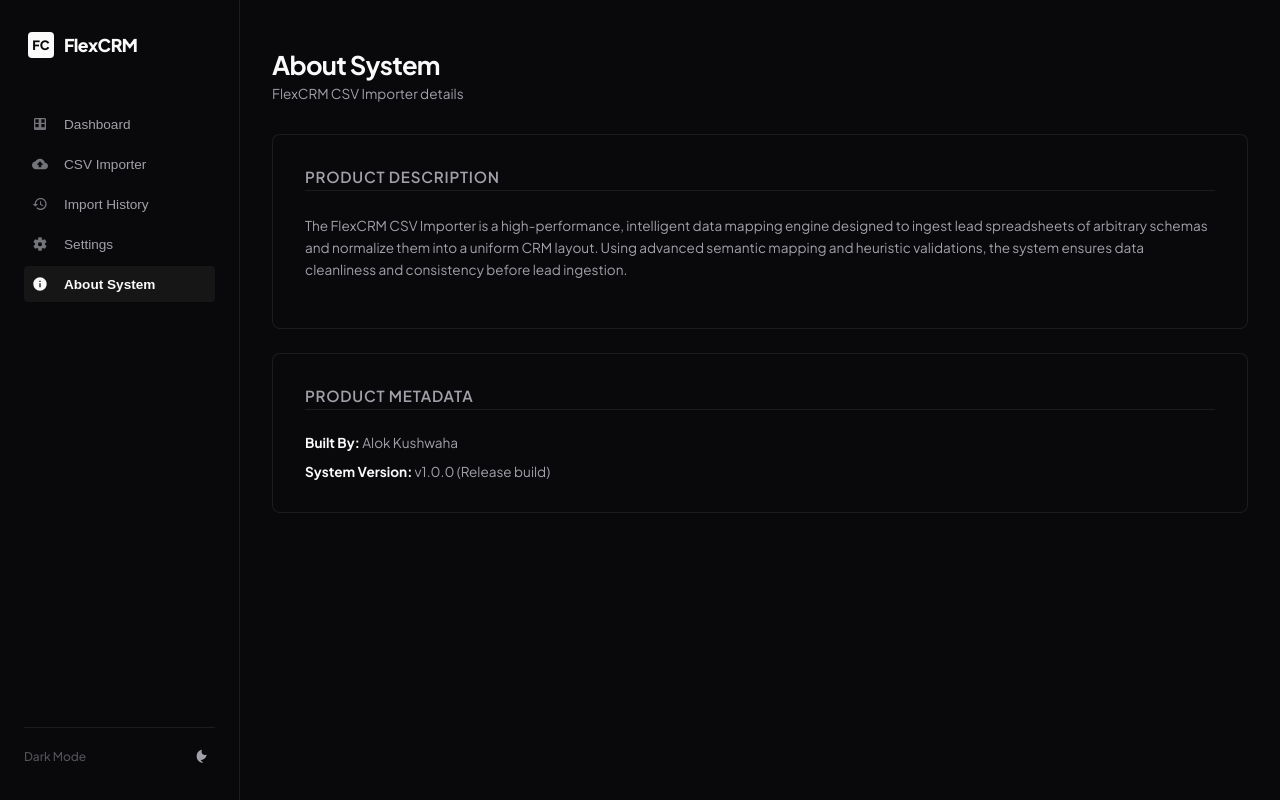
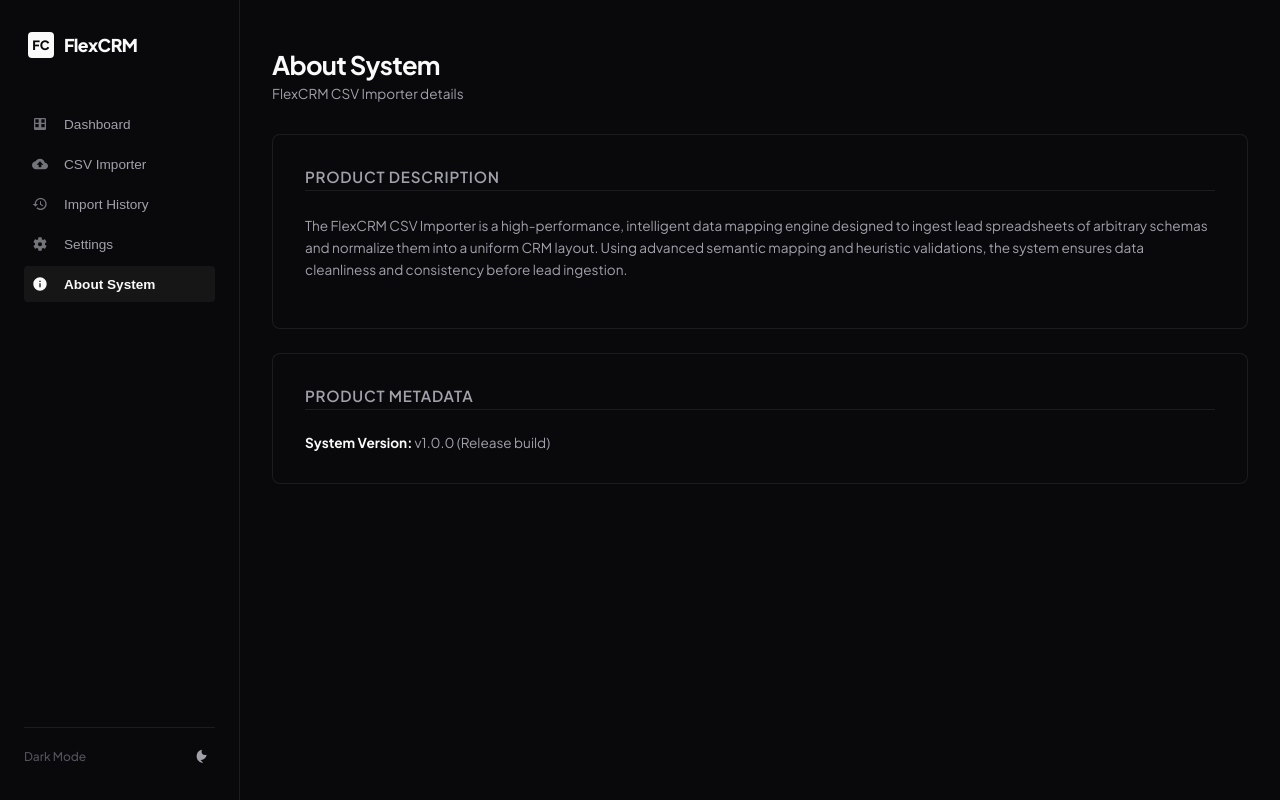
Before and after one commit to Alok-Fusion/crm_csv, a Next.js app in the folder client/: page / in a window 1280 px wide. Both pictures are taken after a click on the button "About System". Built offline with nearby package versions, Linux system fonts and the light colour scheme; no server answers.

Commit message:
refactor: remove applicant profile and name details from documentation and UI

```diff
--- a/client/components/AboutView.js
+++ b/client/components/AboutView.js
@@ -23,9 +23,6 @@
         </div>
         <div style={{ display: 'flex', flexDirection: 'column', gap: '12px', fontSize: '0.85rem', color: 'var(--text-secondary)' }}>
           <div>
-            <strong style={{ color: 'var(--text-primary)' }}>Built By:</strong> Alok Kushwaha
-          </div>
-          <div>
             <strong style={{ color: 'var(--text-primary)' }}>System Version:</strong> v1.0.0 (Release build)
           </div>
         </div>
```
Also changed, not shown: 1 other file (tests, documents, lock files or other folders).
